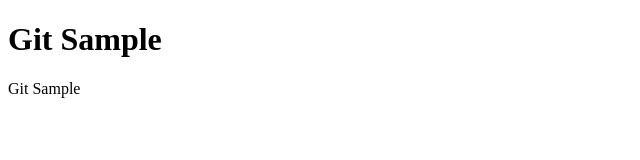
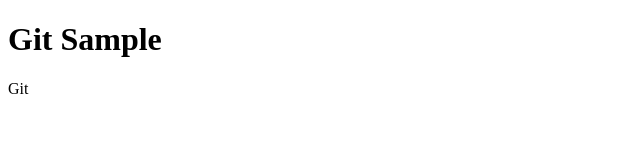
Before and after one commit to KanauHatada/0623GitSample, a plain HTML site: page index.html in a window 1280 px wide. Shown: the full height of the page, 0-640 px from the left. Drawn offline with Linux system fonts and the light colour scheme.

Commit message:
add to text

```diff
--- a/index.html
+++ b/index.html
@@ -6,6 +6,6 @@
 </head>
 <body>
     <h1>Git Sample</h1>
-    <P1>Git Sample</P1>
+    <P1>Git</P1>
 </body>
 </html>
```
